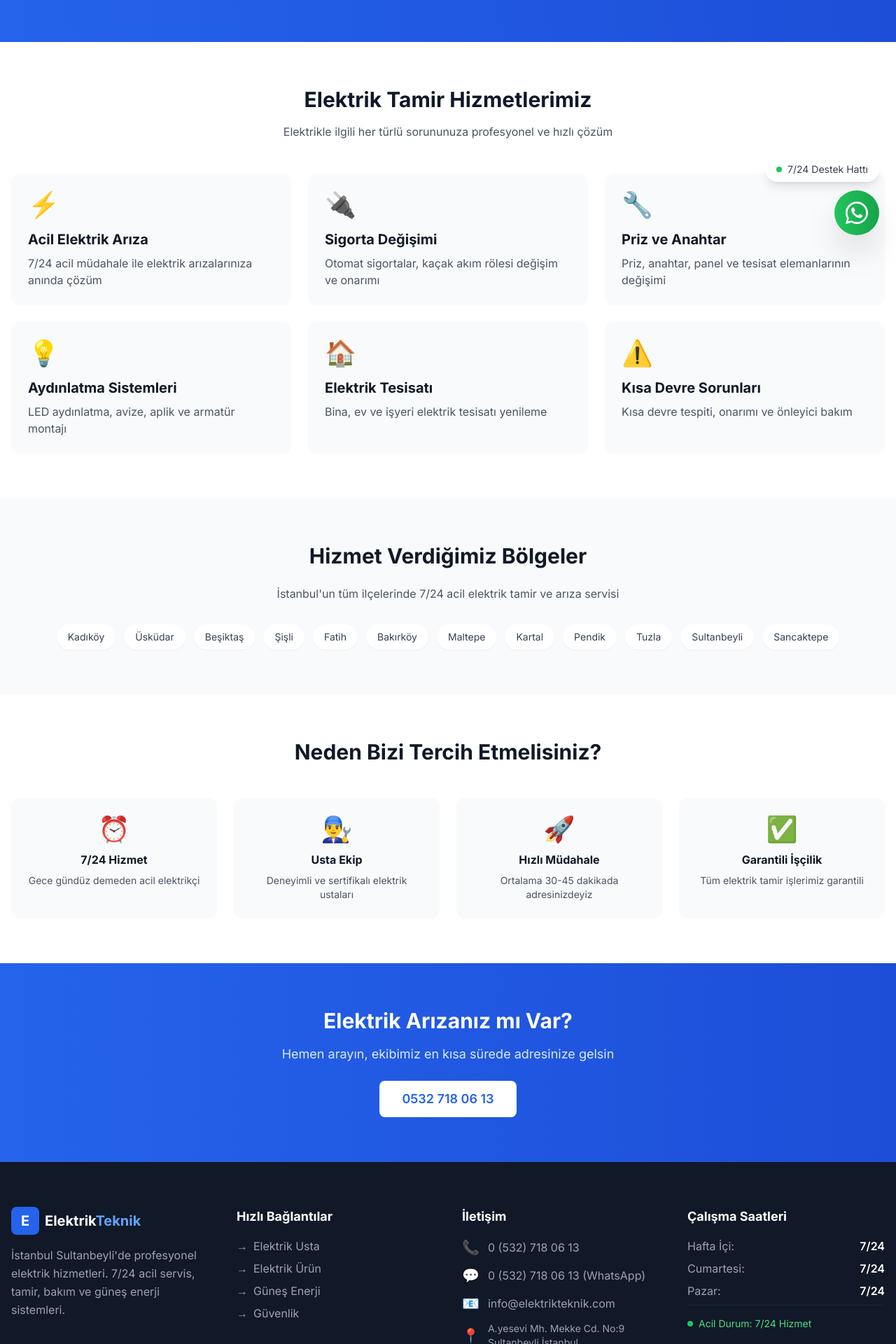
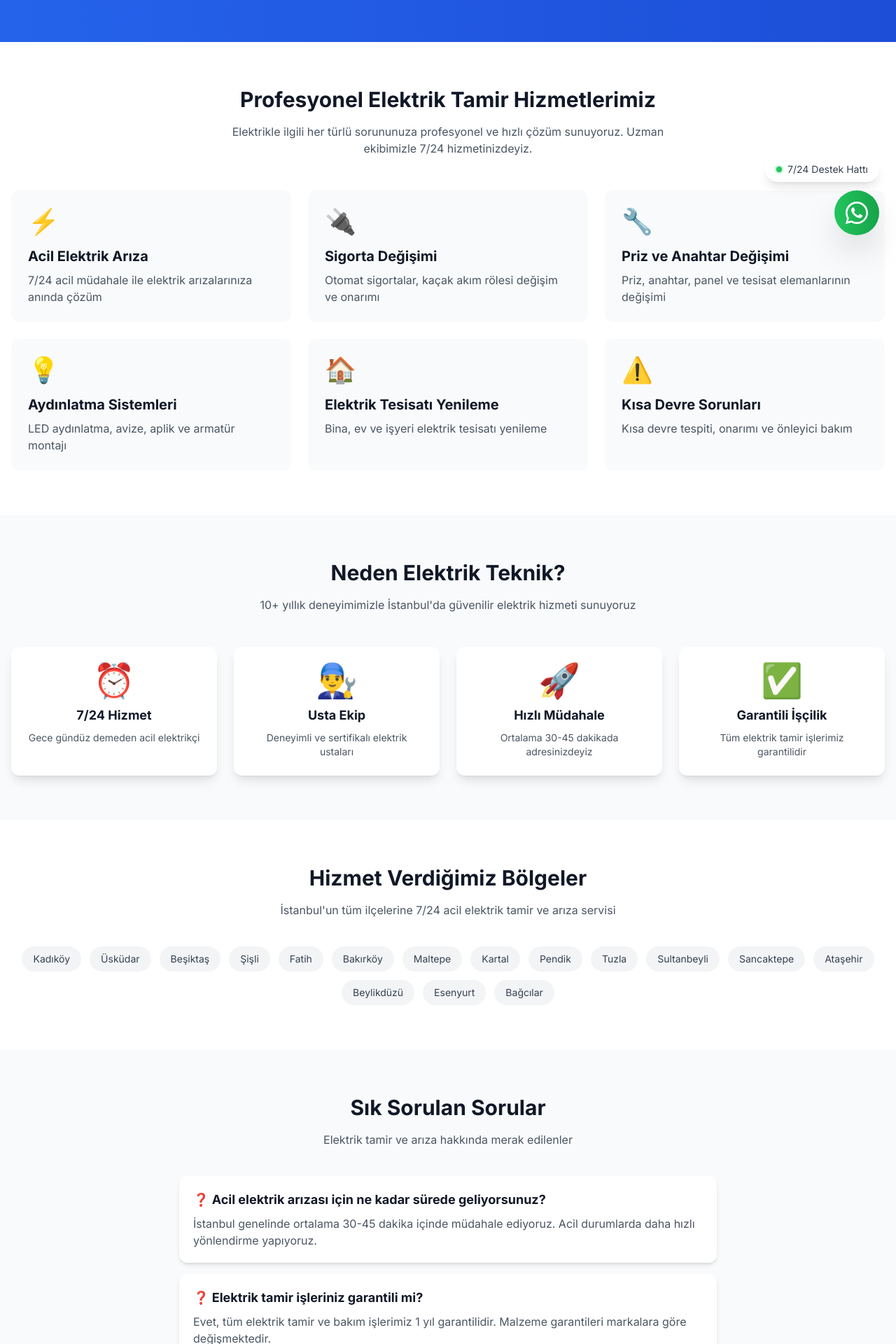
Before and after one commit to salimozcan-create/elektrikteknik, a Next.js app: page /elektrik-usta in a window 1280 px wide. Shown: the part 440-2360 px from the top of the page at 70% size. Built offline with nearby package versions, Linux system fonts and the light colour scheme.

Commit message:
Değişiklik açıklaması

```diff
--- a/app/elektrik-usta/page.js
+++ b/app/elektrik-usta/page.js
@@ -1,5 +1,5 @@
 export const metadata = {
-  title: 'Elektrik Tamir | 7/24 Acil Elektrikçi ve Arıza Servisi | Elektrik Teknik',
+  title: '7/24 Elektrik Tamir ve Arıza Servisi | Acil Elektrikçi | Elektrik Teknik',
   description: 'İstanbul\'da 7/24 acil elektrik tamir, arıza giderme, sigorta değişimi, priz montajı ve tesisat yenileme. En yakın elektrikçi için hemen arayın: 0532 718 06 13',
   keywords: 'elektrik tamir, acil elektrikçi, elektrik arıza, sigorta değişimi, priz değişimi, elektrik tesisatı, elektrik ustası, 7/24 elektrikçi, elektrikçi en yakın, bana en yakın elektrikçi, yakınımda elektrikçi, gece açık elektrikçi, pazar günü açık elektrikçi, 724 elektrikçi, elektrik arıza telefon, alo elektrik arıza, elektrik arıza numarası, elektrik arıza servisi, elektrik arıza acil, elektrik açtırma, kaçak akım rölesi, sigorta atması, elektrik tesisatçı, elektrik tamircisi, yakındaki elektrikçiler, en yakin elektrikci',
   alternates: {
@@ -11,13 +11,20 @@ export default function ElektrikUstaPage() {
   const services = [
     { title: 'Acil Elektrik Arıza', desc: '7/24 acil müdahale ile elektrik arızalarınıza anında çözüm', icon: '⚡' },
     { title: 'Sigorta Değişimi', desc: 'Otomat sigortalar, kaçak akım rölesi değişim ve onarımı', icon: '🔌' },
-    { title: 'Priz ve Anahtar', desc: 'Priz, anahtar, panel ve tesisat elemanlarının değişimi', icon: '🔧' },
+    { title: 'Priz ve Anahtar Değişimi', desc: 'Priz, anahtar, panel ve tesisat elemanlarının değişimi', icon: '🔧' },
     { title: 'Aydınlatma Sistemleri', desc: 'LED aydınlatma, avize, aplik ve armatür montajı', icon: '💡' },
-    { title: 'Elektrik Tesisatı', desc: 'Bina, ev ve işyeri elektrik tesisatı yenileme', icon: '🏠' },
+    { title: 'Elektrik Tesisatı Yenileme', desc: 'Bina, ev ve işyeri elektrik tesisatı yenileme', icon: '🏠' },
     { title: 'Kısa Devre Sorunları', desc: 'Kısa devre tespiti, onarımı ve önleyici bakım', icon: '⚠️' }
   ]
 
-  const districts = ['Kadıköy', 'Üsküdar', 'Beşiktaş', 'Şişli', 'Fatih', 'Bakırköy', 'Maltepe', 'Kartal', 'Pendik', 'Tuzla', 'Sultanbeyli', 'Sancaktepe']
+  const districts = ['Kadıköy', 'Üsküdar', 'Beşiktaş', 'Şişli', 'Fatih', 'Bakırköy', 'Maltepe', 'Kartal', 'Pendik', 'Tuzla', 'Sultanbeyli', 'Sancaktepe', 'Ataşehir', 'Beylikdüzü', 'Esenyurt', 'Bağcılar']
+
+  const advantages = [
+    { title: '7/24 Hizmet', desc: 'Gece gündüz demeden acil elektrikçi', icon: '⏰' },
+    { title: 'Usta Ekip', desc: 'Deneyimli ve sertifikalı elektrik ustaları', icon: '👨‍🔧' },
+    { title: 'Hızlı Müdahale', desc: 'Ortalama 30-45 dakikada adresinizdeyiz', icon: '🚀' },
+    { title: 'Garantili İşçilik', desc: 'Tüm elektrik tamir işlerimiz garantilidir', icon: '✅' }
+  ]
 
   return (
     <div>
@@ -25,7 +32,7 @@ export default function ElektrikUstaPage() {
       <section className="bg-gradient-to-r from-blue-600 to-blue-700 text-white py-20">
         <div className="container mx-auto px-4 text-center">
           <h1 className="text-4xl md:text-5xl font-bold mb-4">7/24 Elektrik Tamir ve Arıza Servisi</h1>
-          <p className="text-xl md:text-2xl text-blue-100 mb-6">İstanbul'un Her Semtinde Acil Elektrikçi Hizmeti</p>
+          <h2 className="text-xl md:text-2xl text-blue-100 mb-6">İstanbul'un Her Semtinde Acil Elektrikçi Hizmeti</h2>
           <p className="text-lg text-blue-100 max-w-2xl mx-auto mb-8">
             Elektrik arızası mı var? Sigorta atıyor mu? Priziniz mi çalışmıyor?
             Uzman elektrik ustalarımızla 7/24 yanınızdayız.
@@ -44,10 +51,13 @@ export default function ElektrikUstaPage() {
       {/* Hizmetler Grid */}
       <section id="hizmetler" className="py-16 bg-white dark:bg-gray-900">
         <div className="container mx-auto px-4">
-          <h2 className="text-3xl font-bold text-center mb-4 text-gray-900 dark:text-white">Elektrik Tamir Hizmetlerimiz</h2>
-          <p className="text-center text-gray-600 dark:text-gray-400 mb-12 max-w-2xl mx-auto">
-            Elektrikle ilgili her türlü sorununuza profesyonel ve hızlı çözüm
-          </p>
+          <div className="text-center mb-12">
+            <h2 className="text-3xl font-bold mb-4 text-gray-900 dark:text-white">Profesyonel Elektrik Tamir Hizmetlerimiz</h2>
+            <p className="text-gray-600 dark:text-gray-400 max-w-2xl mx-auto">
+              Elektrikle ilgili her türlü sorununuza profesyonel ve hızlı çözüm sunuyoruz.
+              Uzman ekibimizle 7/24 hizmetinizdeyiz.
+            </p>
+          </div>
           <div className="grid md:grid-cols-2 lg:grid-cols-3 gap-6">
             {services.map((service, i) => (
               <div key={i} className="bg-gray-50 dark:bg-gray-800 rounded-xl p-6 hover:shadow-xl transition-all hover:-translate-y-1">
@@ -60,16 +70,39 @@ export default function ElektrikUstaPage() {
         </div>
       </section>
 
+      {/* Neden Bizi Tercih Etmelisiniz? */}
+      <section className="py-16 bg-gray-50 dark:bg-gray-800">
+        <div className="container mx-auto px-4">
+          <div className="text-center mb-12">
+            <h2 className="text-3xl font-bold mb-4 text-gray-900 dark:text-white">Neden Elektrik Teknik?</h2>
+            <p className="text-gray-600 dark:text-gray-400 max-w-2xl mx-auto">
+              10+ yıllık deneyimimizle İstanbul'da güvenilir elektrik hizmeti sunuyoruz
+            </p>
+          </div>
+          <div className="grid sm:grid-cols-2 lg:grid-cols-4 gap-6">
+            {advantages.map((item, i) => (
+              <div key={i} className="text-center p-6 bg-white dark:bg-gray-900 rounded-xl shadow-lg hover:shadow-xl transition-all">
+                <div className="text-5xl mb-3">{item.icon}</div>
+                <h3 className="font-bold text-lg text-gray-900 dark:text-white mb-2">{item.title}</h3>
+                <p className="text-gray-600 dark:text-gray-400 text-sm">{item.desc}</p>
+              </div>
+            ))}
+          </div>
+        </div>
+      </section>
+
       {/* Hizmet Bölgeleri */}
-      <section className="py-16 bg-gray-50 dark:bg-gray-800">
-        <div className="container mx-auto px-4 text-center">
-          <h2 className="text-3xl font-bold mb-6 text-gray-900 dark:text-white">Hizmet Verdiğimiz Bölgeler</h2>
-          <p className="text-gray-600 dark:text-gray-400 mb-8 max-w-2xl mx-auto">
-            İstanbul'un tüm ilçelerinde 7/24 acil elektrik tamir ve arıza servisi
-          </p>
+      <section className="py-16 bg-white dark:bg-gray-900">
+        <div className="container mx-auto px-4">
+          <div className="text-center mb-10">
+            <h2 className="text-3xl font-bold mb-4 text-gray-900 dark:text-white">Hizmet Verdiğimiz Bölgeler</h2>
+            <p className="text-gray-600 dark:text-gray-400 max-w-2xl mx-auto">
+              İstanbul'un tüm ilçelerine 7/24 acil elektrik tamir ve arıza servisi
+            </p>
+          </div>
           <div className="flex flex-wrap justify-center gap-3">
             {districts.map((district, i) => (
-              <span key={i} className="bg-white dark:bg-gray-900 px-4 py-2 rounded-full text-gray-700 dark:text-gray-300 text-sm shadow-sm">
+              <span key={i} className="bg-gray-100 dark:bg-gray-800 px-4 py-2 rounded-full text-gray-700 dark:text-gray-300 text-sm">
                 {district}
               </span>
             ))}
@@ -77,35 +110,49 @@ export default function ElektrikUstaPage() {
         </div>
       </section>
 
-      {/* Neden Biz? */}
-      <section className="py-16 bg-white dark:bg-gray-900">
+      {/* Sık Sorulan Sorular - SEO için zengin içerik */}
+      <section className="py-16 bg-gray-50 dark:bg-gray-800">
         <div className="container mx-auto px-4">
-          <h2 className="text-3xl font-bold text-center mb-12 text-gray-900 dark:text-white">Neden Bizi Tercih Etmelisiniz?</h2>
-          <div className="grid sm:grid-cols-2 lg:grid-cols-4 gap-6">
-            {[
-              { title: '7/24 Hizmet', desc: 'Gece gündüz demeden acil elektrikçi', icon: '⏰' },
-              { title: 'Usta Ekip', desc: 'Deneyimli ve sertifikalı elektrik ustaları', icon: '👨‍🔧' },
-              { title: 'Hızlı Müdahale', desc: 'Ortalama 30-45 dakikada adresinizdeyiz', icon: '🚀' },
-              { title: 'Garantili İşçilik', desc: 'Tüm elektrik tamir işlerimiz garantili', icon: '✅' }
-            ].map((item, i) => (
-              <div key={i} className="text-center p-6 bg-gray-50 dark:bg-gray-800 rounded-xl">
-                <div className="text-4xl mb-3">{item.icon}</div>
-                <h3 className="font-bold text-gray-900 dark:text-white mb-2">{item.title}</h3>
-                <p className="text-gray-600 dark:text-gray-400 text-sm">{item.desc}</p>
-              </div>
-            ))}
+          <div className="text-center mb-10">
+            <h2 className="text-3xl font-bold mb-4 text-gray-900 dark:text-white">Sık Sorulan Sorular</h2>
+            <p className="text-gray-600 dark:text-gray-400">Elektrik tamir ve arıza hakkında merak edilenler</p>
+          </div>
+          <div className="max-w-3xl mx-auto space-y-4">
+            <div className="bg-white dark:bg-gray-900 rounded-xl p-5 shadow-md">
+              <h3 className="font-bold text-lg text-gray-900 dark:text-white mb-2">❓ Acil elektrik arızası için ne kadar sürede geliyorsunuz?</h3>
+              <p className="text-gray-600 dark:text-gray-400">İstanbul genelinde ortalama 30-45 dakika içinde müdahale ediyoruz. Acil durumlarda daha hızlı yönlendirme yapıyoruz.</p>
+            </div>
+            <div className="bg-white dark:bg-gray-900 rounded-xl p-5 shadow-md">
+              <h3 className="font-bold text-lg text-gray-900 dark:text-white mb-2">❓ Elektrik tamir işleriniz garantili mi?</h3>
+              <p className="text-gray-600 dark:text-gray-400">Evet, tüm elektrik tamir ve bakım işlerimiz 1 yıl garantilidir. Malzeme garantileri markalara göre değişmektedir.</p>
+            </div>
+            <div className="bg-white dark:bg-gray-900 rounded-xl p-5 shadow-md">
+              <h3 className="font-bold text-lg text-gray-900 dark:text-white mb-2">❓ Hangi bölgelere hizmet veriyorsunuz?</h3>
+              <p className="text-gray-600 dark:text-gray-400">İstanbul'un tüm ilçelerine hizmet vermekteyiz. Özellikle Sultanbeyli, Kadıköy, Üsküdar, Beşiktaş, Şişli, Fatih ve çevresinde daha hızlı hizmet sağlıyoruz.</p>
+            </div>
+            <div className="bg-white dark:bg-gray-900 rounded-xl p-5 shadow-md">
+              <h3 className="font-bold text-lg text-gray-900 dark:text-white mb-2">❓ Sigorta neden atar? Ne yapmalıyım?</h3>
+              <p className="text-gray-600 dark:text-gray-400">Sigorta atmasının birçok nedeni olabilir: aşırı yüklenme, kısa devre veya kaçak akım. Kesin teşhis için uzman elektrikçi ekibimiz müdahale etmelidir.</p>
+            </div>
           </div>
         </div>
       </section>
 
-      {/* Harekete Geçirici */}
+      {/* Harekete Geçirici Mesaj */}
       <section className="py-16 bg-gradient-to-r from-blue-600 to-blue-700 text-white">
         <div className="container mx-auto px-4 text-center">
           <h2 className="text-2xl md:text-3xl font-bold mb-4">Elektrik Arızanız mı Var?</h2>
-          <p className="text-lg text-blue-100 mb-6">Hemen arayın, ekibimiz en kısa sürede adresinize gelsin</p>
-          <a href="tel:+905327180613" className="inline-block bg-white text-blue-600 px-8 py-3 rounded-lg font-semibold text-lg hover:shadow-lg transition-all">
-            0532 718 06 13
-          </a>
+          <p className="text-lg text-blue-100 mb-6 max-w-2xl mx-auto">
+            7/24 acil elektrikçi hizmetimizle yanınızdayız. Hemen arayın, sorununuzu çözelim.
+          </p>
+          <div className="flex flex-col sm:flex-row gap-4 justify-center">
+            <a href="tel:+905327180613" className="bg-white text-blue-600 px-8 py-3 rounded-lg font-semibold text-lg hover:shadow-lg transition-all">
+              Hemen Ara: 0532 718 06 13
+            </a>
+            <a href="/iletisim" className="border-2 border-white text-white px-8 py-3 rounded-lg font-semibold hover:bg-white hover:text-blue-600 transition-all">
+              İletişime Geç
+            </a>
+          </div>
         </div>
       </section>
     </div>
```
